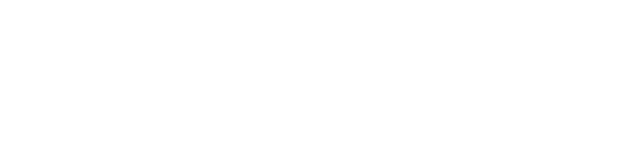
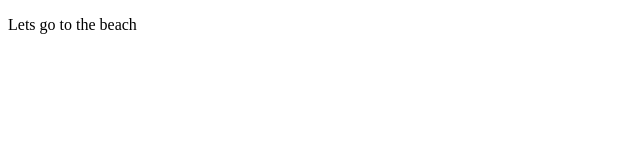
Before and after one commit to MrBenJ/learning-git-with-tre, a plain HTML site: page index.html in a window 1280 px wide. Shown: the whole page, without its empty margins (0-640 px from the left). Drawn offline with Linux system fonts and the light colour scheme.

Commit message:
Added a paragraph.

```diff
--- a/index.html
+++ b/index.html
@@ -3,7 +3,7 @@
         <title>My Page</title>
     </head>
     <body>
-
+<p>Lets go to the beach</p>
 
 
     </body>
```
